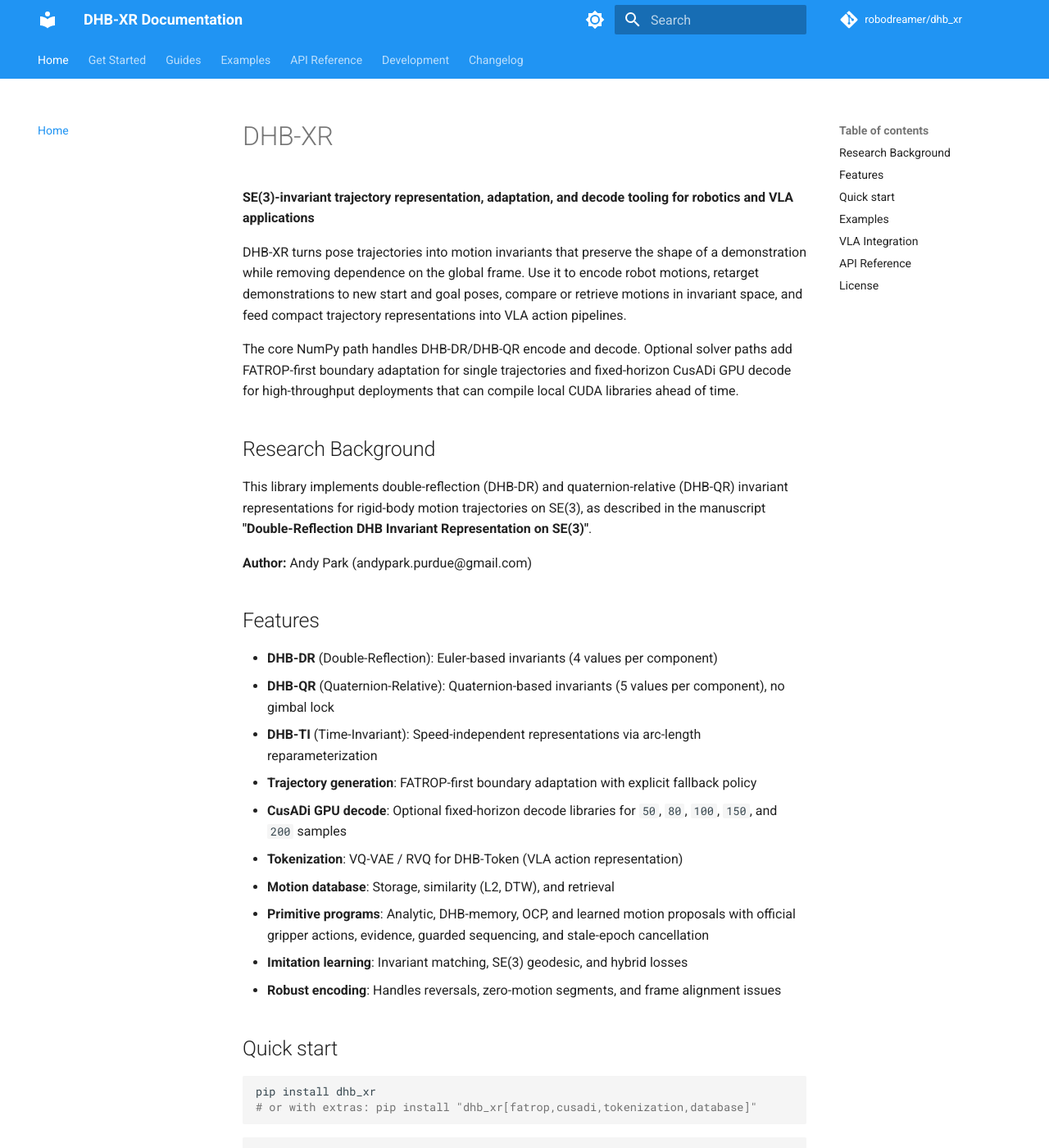
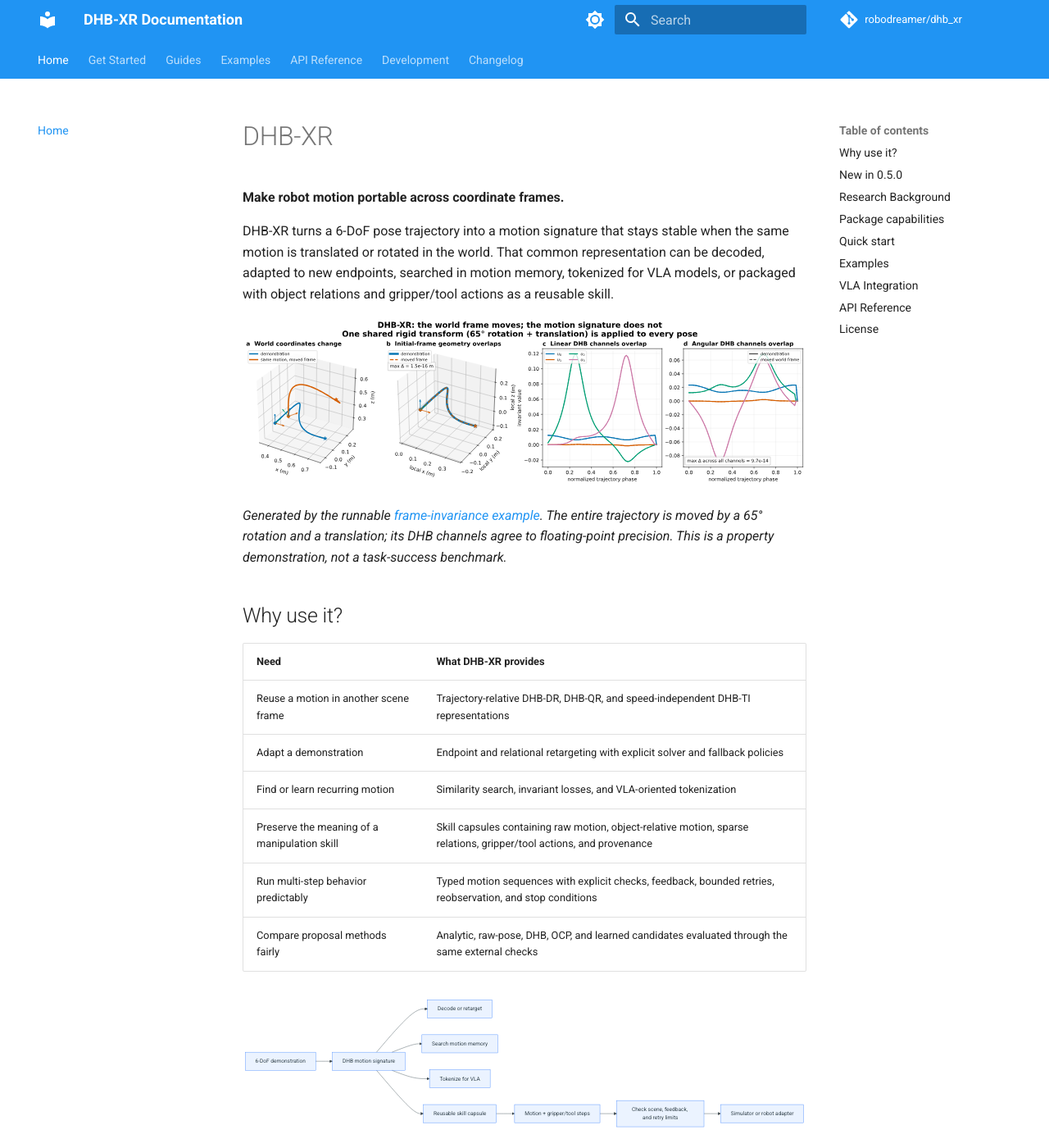
Before and after one commit to robodreamer/dhb-xr, an MkDocs documentation site: the page built from docs/index.md, in a window 1280 px wide and 1400 px high. Shown: the whole window at 82% size. Built offline with MkDocs 1.6.1 and Material for MkDocs 9.7.7, drawn with Linux system fonts in a browser that asks for light colours; comment, search, counter and statistics services are not loaded; some of the changed text lies outside the part shown.

Commit message:
Show DHB-XR value with scientific overview

````diff
--- a/docs/index.md
+++ b/docs/index.md
@@ -1,17 +1,65 @@
 # DHB-XR
 
-**SE(3)-invariant trajectory representation, adaptation, and decode tooling for robotics and VLA applications**
+**Make robot motion portable across coordinate frames.**
 
-DHB-XR turns pose trajectories into motion invariants that preserve the shape of a
-demonstration while removing dependence on the global frame. Use it to encode
-robot motions, retarget demonstrations to new start and goal poses, compare or
-retrieve motions in invariant space, and feed compact trajectory representations
-into VLA action pipelines.
+DHB-XR turns a 6-DoF pose trajectory into a motion signature that stays stable
+when the same motion is translated or rotated in the world. That common
+representation can be decoded, adapted to new endpoints, searched in motion
+memory, tokenized for VLA models, or packaged with object relations and
+gripper/tool actions as a reusable skill.
 
-The core NumPy path handles DHB-DR/DHB-QR encode and decode. Optional solver
-paths add FATROP-first boundary adaptation for single trajectories and
-fixed-horizon CusADi GPU decode for high-throughput deployments that can compile
-local CUDA libraries ahead of time.
+![Scientific frame-invariance overview: a trajectory in two world frames,
+overlapping initial-frame geometry, and overlapping linear and angular DHB
+channels.](assets/dhb-xr-overview.svg)
+
+*Generated by the runnable [frame-invariance example](examples_walkthrough.md).
+The entire trajectory is moved by a 65° rotation and a translation; its DHB
+channels agree to floating-point precision. This is a property demonstration,
+not a task-success benchmark.*
+
+## Why use it?
+
+| Need | What DHB-XR provides |
+| --- | --- |
+| Reuse a motion in another scene frame | Trajectory-relative DHB-DR, DHB-QR, and speed-independent DHB-TI representations |
+| Adapt a demonstration | Endpoint and relational retargeting with explicit solver and fallback policies |
+| Find or learn recurring motion | Similarity search, invariant losses, and VLA-oriented tokenization |
+| Preserve the meaning of a manipulation skill | Skill capsules containing raw motion, object-relative motion, sparse relations, gripper/tool actions, and provenance |
+| Run multi-step behavior predictably | Typed motion sequences with explicit checks, feedback, bounded retries, reobservation, and stop conditions |
+| Compare proposal methods fairly | Analytic, raw-pose, DHB, OCP, and learned candidates evaluated through the same external checks |
+
+```mermaid
+flowchart LR
+    A[6-DoF demonstration] --> B[DHB motion signature]
+    B --> C[Decode or retarget]
+    B --> D[Search motion memory]
+    B --> E[Tokenize for VLA]
+    B --> F[Reusable skill capsule]
+    F --> G[Motion + gripper/tool steps]
+    G --> H[Check scene, feedback, and retry limits]
+    H --> I[Simulator or robot adapter]
+```
+
+The NumPy core covers DHB-DR/DHB-QR encoding and decoding. Optional layers add
+FATROP retargeting, fixed-horizon CusADi GPU decode, motion databases,
+tokenizers, and manipulation programs. The final simulator or robot adapter
+remains responsible for IK, collision checking, control, and physical safety.
+
+## New in 0.5.0
+
+- **Reusable skill capsules:** keep the original observation, motion in the
+  object's initial frame, interaction events, actions, and source evidence
+  together; DHB descriptors remain rebuildable indexes rather than the only
+  copy of the motion.
+- **Motion programs with explicit checks and recovery:** combine motion and
+  gripper/tool steps with preconditions, measured feedback, bounded retries,
+  and reobservation when scene information changes.
+- **More credible comparisons:** evaluate analytic, DHB, optimization, learned,
+  and strong raw-pose baselines using the same endpoint, relation, epoch, and
+  payload-clearance checks.
+- **Faster, lighter integration:** reuse a compiled relational FATROP solve
+  surface across requests and import primitive contracts without eagerly
+  loading plotting or solver stacks.
 
 ## Research Background
 
@@ -22,7 +70,7 @@ on SE(3)"**.
 
 **Author:** Andy Park (andypark.purdue@gmail.com)
 
-## Features
+## Package capabilities
 
 - **DHB-DR** (Double-Reflection): Euler-based invariants (4 values per component)
 - **DHB-QR** (Quaternion-Relative): Quaternion-based invariants (5 values per component), no gimbal lock
@@ -32,8 +80,8 @@ on SE(3)"**.
 - **Tokenization**: VQ-VAE / RVQ for DHB-Token (VLA action representation)
 - **Motion database**: Storage, similarity (L2, DTW), and retrieval
 - **Primitive programs**: Analytic, DHB-memory, OCP, and learned motion proposals
-  with official gripper actions, evidence, guarded sequencing, and stale-epoch
-  cancellation
+  with portable gripper/tool actions, evidence, explicit checks and recovery,
+  and revalidation when scene observations change
 - **Imitation learning**: Invariant matching, SE(3) geodesic, and hybrid losses
 - **Robust encoding**: Handles reversals, zero-motion segments, and frame alignment issues
 
@@ -42,6 +90,12 @@ on SE(3)"**.
 ```bash
 pip install dhb_xr
 # or with extras: pip install "dhb_xr[fatrop,cusadi,tokenization,database]"
+```
+
+From a source checkout, generate the overview above with one command:
+
+```bash
+pixi run overview-example
 ```
 
 ```python
--- a/pyproject.toml
+++ b/pyproject.toml
@@ -202,6 +202,7 @@ publish-pypi = "python -m build && bash scripts/upload_pypi.sh"
 version = "python scripts/version.py"
 validate-release = "python scripts/validate_release_metadata.py"
 benchmark = "python examples/benchmark_backends.py"
+overview-example = "PYTHONPATH=src python examples/frame_invariance.py"
 primitive-example = "PYTHONPATH=src python examples/primitive_program.py"
 primitive-benchmark = "PYTHONPATH=src python examples/benchmark_primitive_portfolio.py"
 primitive-validation = "PYTHONPATH=src python examples/benchmark_primitive_portfolio.py --output artifacts/primitive-portfolio.json --figure artifacts/primitive-portfolio.svg"
````
Also changed, not shown: CHANGELOG.md (+5 -1 lines), README.md (+7 -4 lines), docs/api/index.md (+1 -1 lines), docs/changelog.md (+5 -1 lines), docs/examples_walkthrough.md (+29 -2 lines), docs/primitive_programs.md (+5 -4 lines), docs/release_validation.md (+1 -1 lines), examples/__init__.py (+5 -2 lines), scripts/version.py (+9 -0 lines), docs/assets/dhb-xr-overview.svg (added), 5 other files.
